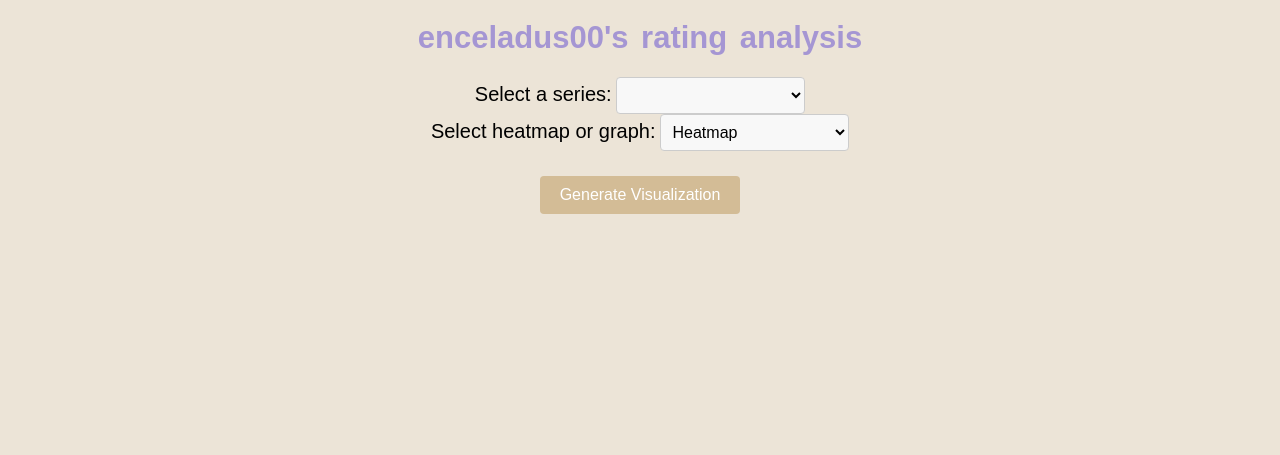
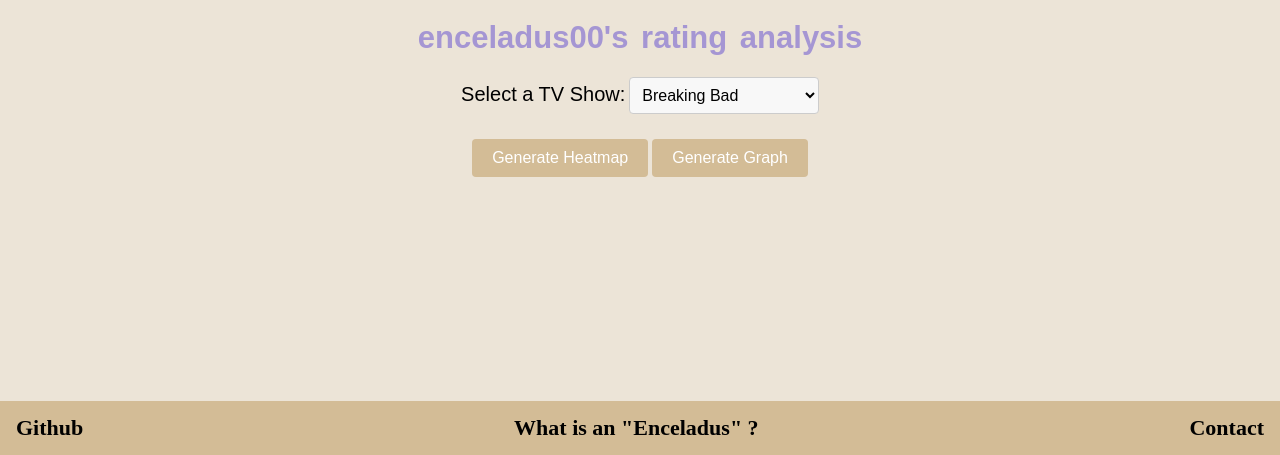
Before and after one commit to Enceladus00/tvshowhelper, a Flask app: page / in a window 1280 px wide. Shown: the part 345-800 px from the top of the page. Run offline with Flask 3, Linux system fonts and the light colour scheme; lists and menus that the app fills with data are empty; parts of the project's set-up code (start-up, migrations or seed data) failed here and were passed over.

Commit message:
Update index.html

```diff
--- a/templates/index.html
+++ b/templates/index.html
@@ -1,31 +1,38 @@
 <!DOCTYPE html>
 <html lang="en">
+
 <head>
     <meta charset="UTF-8">
     <meta name="viewport" content="width=device-width, initial-scale=1.0">
     <link rel="stylesheet" href="{{ url_for('static', filename='styles.css') }}">
-    <title>en</title>
+    <title>enceladus00's rating analysis</title>
 </head>
+
 <img src="../static/banner.jpg" width="600px" height="336px">
-<body class = "index">
+
+<body class="index">
     <div class="container">
-        <h1>enceladus00's rating analysis</h1>
+        <h1>enceladus00's <span class="rating">rating</span> analysis</h1>
         <form action="/result" method="post">
-            <label for="selected_show">Select a series:</label>
+            <label for="selected_show">Select a TV Show:</label>
             <select id="selected_show" name="selected_show" required>
+                <option value="Breaking Bad" selected>Breaking Bad</option>
                 {% for series in series_list %}
-                    <option value="{{ series }}">{{ series }}</option>
+                <option value="{{ series }}">{{ series }}</option>
                 {% endfor %}
             </select>
             <br>
-            <label for="user_choice">Select heatmap or graph:</label>
-            <select id="user_choice" name="user_choice" required>
-                <option value="heatmap">Heatmap</option>
-                <option value="graph">Graph</option>
-            </select>
-            <br>
-            <button type="submit">Generate Visualization</button>
+            <button type="submit" name="user_choice" value="heatmap">Generate Heatmap</button>
+            <button type="submit" name="user_choice" value="graph">Generate Graph</button>
         </form>
     </div>
+
+    <div class="bottom-navbar">
+        <a href="https://github.com/enceladus00" target="_blank" class="github-link">Github</a>
+        <a href="https://science.nasa.gov/saturn/moons/enceladus/" target="=_blank" class="enceladus-link">What is an "Enceladus" ?</a>
+        <a href="#Contact" class="contact-link">Contact</a>
+
+    </div>
 </body>
+
 </html>
```
